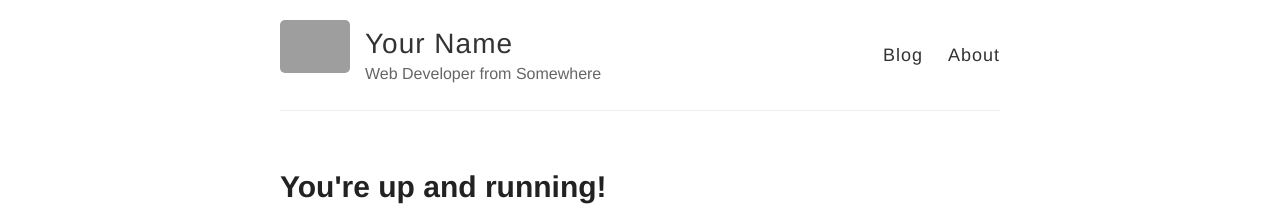
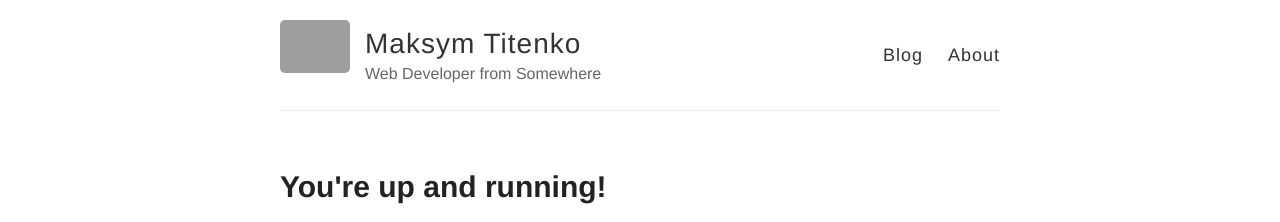
Before and after one commit to titenko/titenko.github.io, a Jekyll site: the page built from _posts/2014-3-3-Hello-World.md, in a window 1280 px wide. Shown: the top 222 px of the page. Built offline with Jekyll 4.4.1, drawn with Linux system fonts in a browser that asks for light colours; grey boxes are pictures that could not be loaded.

Commit message:
Update _config.yml

```diff
--- a/_config.yml
+++ b/_config.yml
@@ -3,7 +3,7 @@
 #
 
 # Name of your site (displayed in the header)
-name: Your Name
+name: Maksym Titenko
 
 # Short bio or description (displayed in the header)
 description: Web Developer from Somewhere
```
